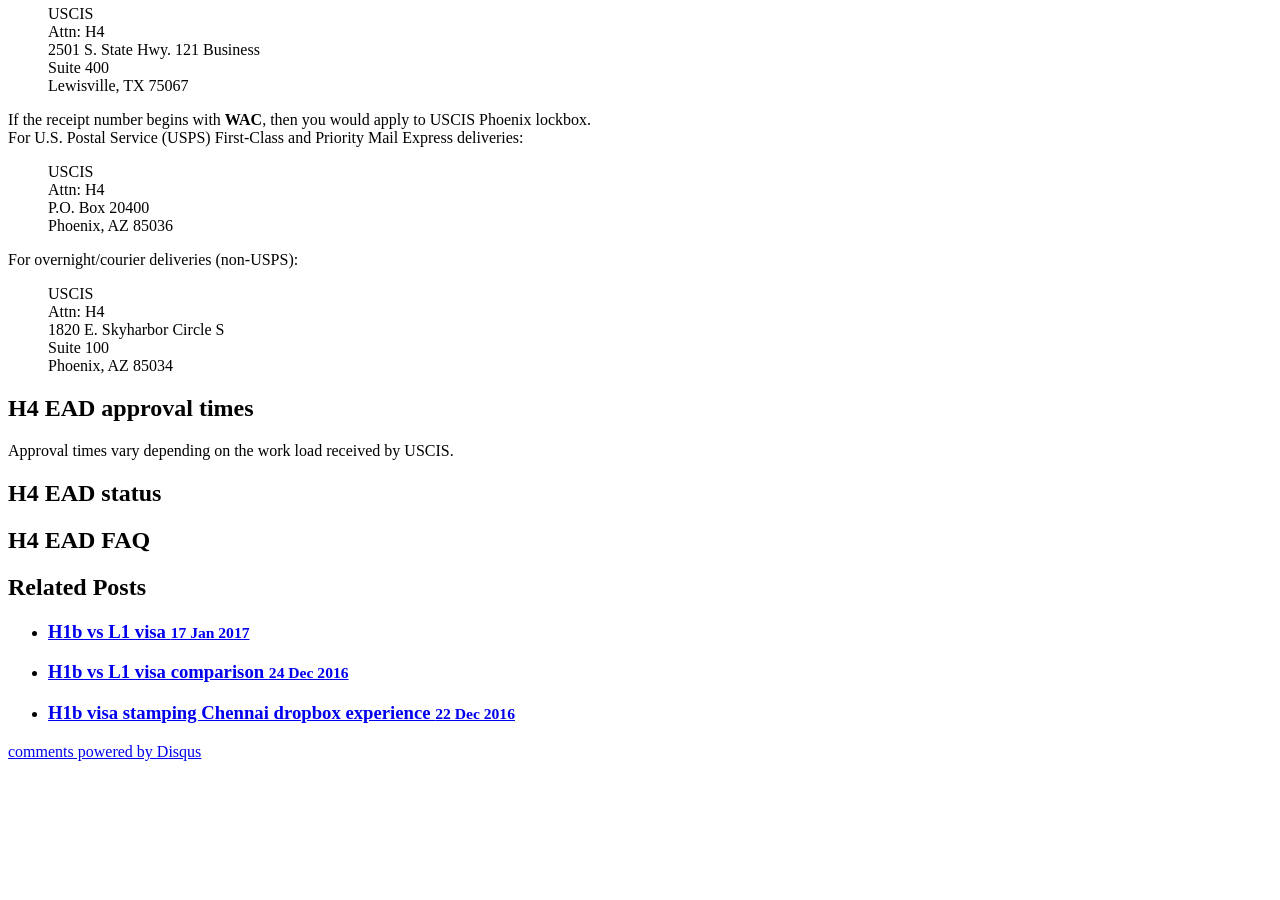
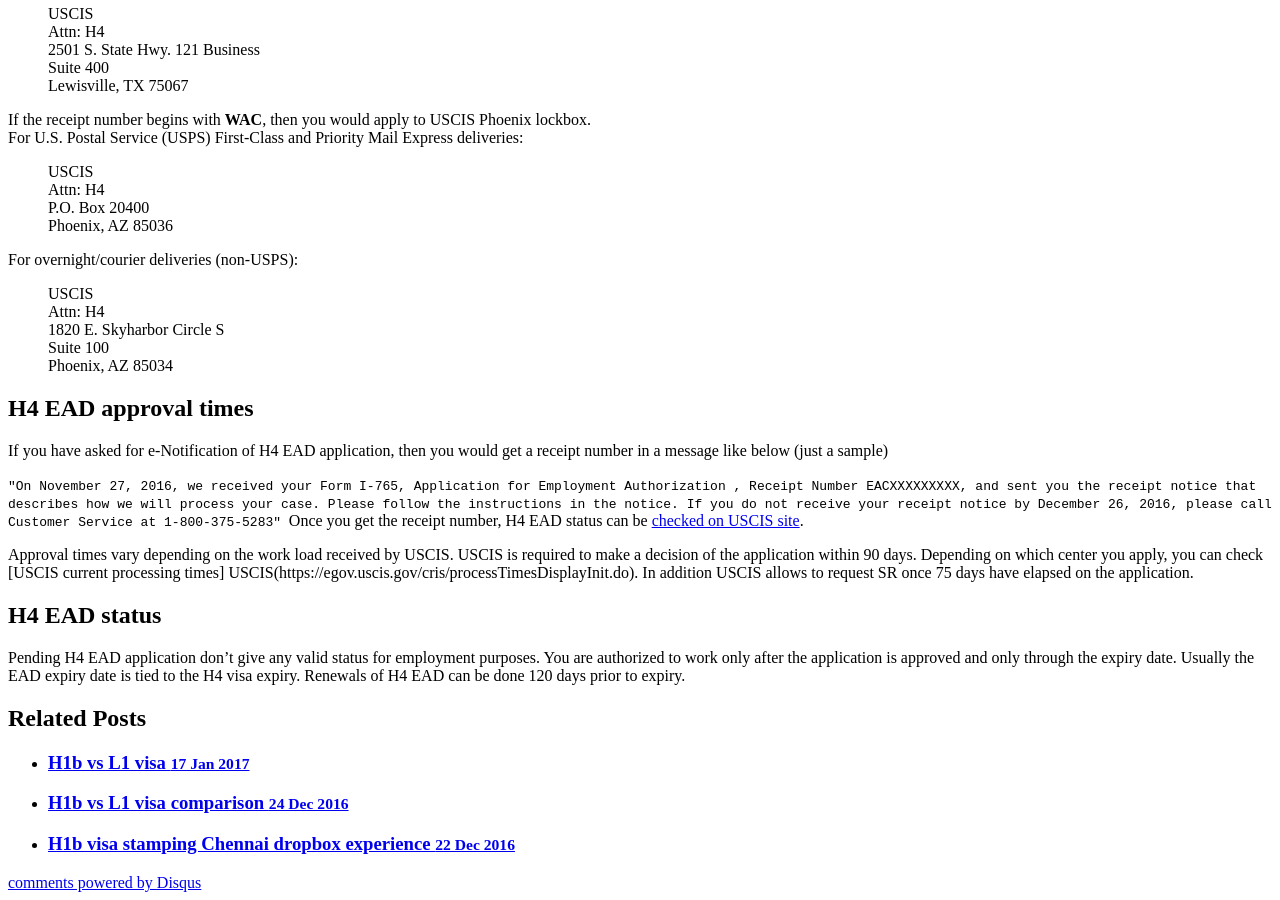
Before and after one commit to gitforwork2/gitforwork.github.io, a Jekyll site: the page built from _posts/2017-01-19-h4-ead-application.md, in a window 1280 px wide and 900 px high, scrolled down 1716 px. Built offline with Jekyll 4.4.1, drawn with Linux system fonts in a browser that asks for light colours; nearby versions of some CDN libraries; comment, search, counter and statistics services are not loaded; before the commit the page ends 2485 px from its top, so only the background shows below that; some of the changed text lies outside the part shown.

Commit message:
Update 2017-01-19-h4-ead-application.md

````diff
--- a/_posts/2017-01-19-h4-ead-application.md
+++ b/_posts/2017-01-19-h4-ead-application.md
@@ -95,7 +95,13 @@
 > Phoenix, AZ 85034
 
 ## H4 EAD approval times
-Approval times vary depending on the work load received by USCIS.
+If you have asked for e-Notification of H4 EAD application, then you would get a receipt number in a message like below (just a sample)
+
+``` "On November 27, 2016, we received your Form I-765, Application for Employment Authorization , Receipt Number EACXXXXXXXXX, and sent you the receipt notice that describes how we will process your case. Please follow the instructions in the notice. If you do not receive your receipt notice by December 26, 2016, please call Customer Service at 1-800-375-5283"
+```
+Once you get the receipt number, H4 EAD status can be [checked on USCIS site](https://egov.uscis.gov/casestatus/landing.do).
+
+Approval times vary depending on the work load received by USCIS. USCIS is required to make a decision of the application within 90 days. Depending on which center you apply, you can check [USCIS current processing times] USCIS(https://egov.uscis.gov/cris/processTimesDisplayInit.do). In addition USCIS allows to request SR once 75 days have elapsed on the application.
 
 ## H4 EAD status
-## H4 EAD FAQ
+Pending H4 EAD application don't give any valid status for employment purposes. You are authorized to work only after the application is approved and only through the expiry date. Usually the EAD expiry date is tied to the H4 visa expiry. Renewals of H4 EAD can be done 120 days prior to expiry.
````
